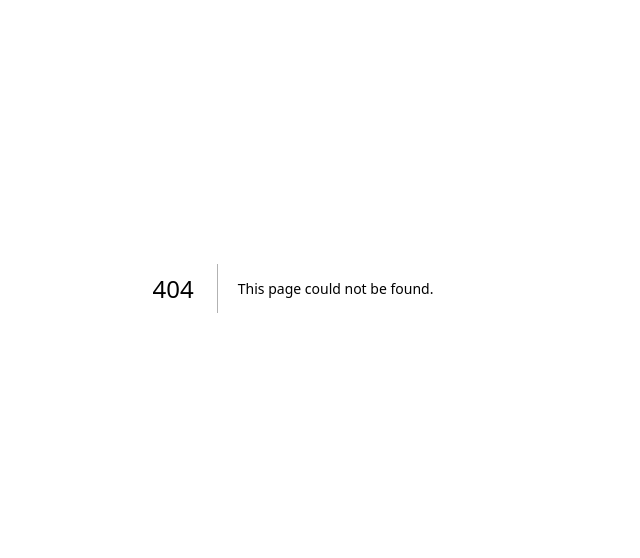
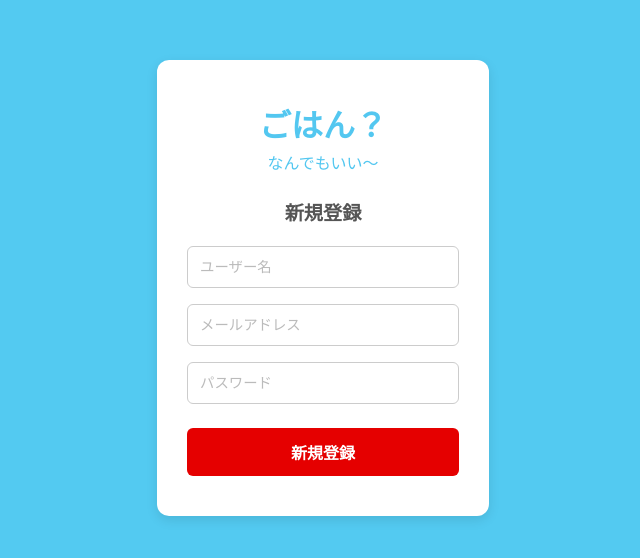
Before and after one commit to hooriir/gohan-nandemoii, a Next.js app: page /register in a window 1280 px wide. Before the commit this address had no page. Shown: the part 112-670 px from the top of the page, without its empty margins (347-987 px from the left). Built offline with nearby package versions, Linux system fonts and the light colour scheme.

Commit message:
feat: 新規登録画面のUI・バックエンド処理の実装およびCSS共通化

```diff
--- /dev/null
+++ b/app/actions.ts
@@ -0,0 +1,51 @@
+"use server";
+
+import { prisma } from "@/lib/prisma";
+import bcrypt from "bcryptjs";
+import { redirect } from "next/navigation";
+
+export async function registerUser(formData: FormData) {
+  const name = formData.get("name") as string;
+  const email = formData.get("email") as string;
+  const password = formData.get("password") as string;
+
+  // 入力チェック
+  if (!name || !email || !password) {
+    redirect("/register?error=すべての項目を入力してください");
+  }
+
+  try {
+    // 1. すでに同じメールアドレスが登録されていないか確認
+    const existingUser = await prisma.user.findUnique({
+      where: { email },
+    });
+
+    if (existingUser) {
+      redirect("/register?error=このメールアドレスはすでに登録されています");
+    }
+
+    // 2. パスワードを暗号化（ハッシュ化）する
+    const hashedPassword = await bcrypt.hash(password, 10);
+
+    // 3. データベースにユーザーを作成
+    await prisma.user.create({
+      data: {
+        name,
+        email,
+        password: hashedPassword,
+      },
+    });
+
+  } catch (error) {
+    // redirectは内部的にエラーを投げる仕様のため、キャッチした後にそのまま通す必要があります
+    if (error instanceof Error && error.message.includes("NEXT_REDIRECT")) {
+      throw error;
+    }
+    console.error("登録エラー:", error);
+    redirect("/register?error=登録処理に失敗しました");
+  }
+
+  // 4. 登録が完了したら、元々作ってあるログイン画面（ルート想定）へ移動
+  // ※ もしログイン画面のURLが「/login」などの場合は、以下を変更してください
+  redirect("/");
+}
--- a/app/globals.css
+++ b/app/globals.css
@@ -1,20 +1,21 @@
-* {
+/* app/globals.css */
+
+html, body {
   margin: 0;
   padding: 0;
   box-sizing: border-box;
+  font-family: sans-serif;
 }
 
+
 body {
-  font-family: Arial, Helvetica, sans-serif;
-  background-color: #53CAF1;
+  min-height: 100vh;
+  background-color: #53CAF1; /* 統一した水色 */
+  display: flex;
+  flex-direction: row;
+  justify-content: center;
+  align-items: center;
+  text-align: center;
+  color: #ffffff;
+  padding: 24px;
 }
-
-:root {
-  /* Color */
-  --color-primary: #53caf1;
-  --color-accent: #e30000;
-  --color-white: #ffffff;
-
-  /* Radius */
-  --radius-md: 6px;
-}
--- a/app/layout.tsx
+++ b/app/layout.tsx
@@ -1,4 +1,5 @@
 import Providers from "./providers";
+import "./globals.css";
 
 export default function RootLayout({
   children,
--- a/app/page.module.css
+++ b/app/page.module.css
@@ -1,17 +1,6 @@
-body {
-    background-color: #53CAF1;
-}
-
 .container {
-  min-height: 100vh;
-  background-color: #53CAF1;
   display: flex;
   flex-direction: row;
-  justify-content: center;
-  align-items: center;
-  text-align: center;
-  color: #fff;
-  padding: 24px;
 }
 
 .guest {
--- /dev/null
+++ b/app/register/page.tsx
@@ -0,0 +1,54 @@
+import styles from "./register.module.css";
+import { registerUser } from "../actions";
+
+export default async function RegisterPage(props: {
+    searchParams: Promise<{ error?: string }>;
+}) {
+    const searchParams = await props.searchParams;
+    const error = searchParams.error;
+
+    return (
+        <div className={styles.container}>
+      <div className={styles.card}>
+        {/* ロゴ部分 */}
+        <div className={styles.logoArea}>
+          <h1 className={styles.logoTitle}>ごはん？</h1>
+          <p className={styles.logoSubtitle}>なんでもいい〜</p>
+        </div>
+
+        <h2 className={styles.title}>新規登録</h2>
+
+        {/* エラーメッセージがあれば表示 */}
+        {error && <p className={styles.error}>{error}</p>}
+
+        {/* バックエンドの処理（Server Actions）を直接呼び出す */}
+        <form action={registerUser} className={styles.form}>
+          <input
+            type="text"
+            name="name"
+            placeholder="ユーザー名"
+            required
+            className={styles.input}
+          />
+          <input
+            type="email"
+            name="email"
+            placeholder="メールアドレス"
+            required
+            className={styles.input}
+          />
+          <input
+            type="password"
+            name="password"
+            placeholder="パスワード"
+            required
+            className={styles.input}
+          />
+          <button type="submit" className={styles.submitButton}>
+            新規登録
+          </button>
+        </form>
+      </div>
+    </div>
+    )
+}
--- /dev/null
+++ b/app/register/register.module.css
@@ -0,0 +1,81 @@
+
+.container {
+  display: block;
+}
+
+.card {
+  background-color: #ffffff;
+  padding: 40px 30px;
+  border-radius: 12px;
+  width: 100%;
+  max-width: 400px;
+  box-shadow: 0 4px 12px rgba(0, 0, 0, 0.1);
+  text-align: center;
+}
+
+.logoArea {
+  margin-bottom: 24px;
+}
+
+.logoTitle {
+  color: #53c7f0;
+  font-size: 2rem;
+  font-weight: bold;
+  margin: 0;
+}
+
+.logoSubtitle {
+  color: #53c7f0;
+  font-size: 1rem;
+  margin-top: 4px;
+}
+
+.title {
+  font-size: 1.2rem;
+  font-weight: bold;
+  color: #555555;
+  margin-bottom: 20px;
+}
+
+.form {
+  display: flex;
+  flex-direction: column;
+  gap: 16px;
+}
+
+.input {
+  width: 100%;
+  padding: 12px;
+  border: 1px solid #cccccc;
+  border-radius: 6px;
+  font-size: 0.9rem;
+  outline: none;
+  box-sizing: border-box;
+}
+
+.input::placeholder {
+  color: #bbbbbb;
+}
+
+.submitButton {
+  background-color: #e50000; /* お椀の赤色 */
+  color: #ffffff;
+  border: none;
+  border-radius: 6px;
+  padding: 12px;
+  font-size: 1rem;
+  font-weight: bold;
+  cursor: pointer;
+  margin-top: 8px;
+  transition: background-color 0.2s;
+}
+
+.submitButton:hover {
+  background-color: #c00000;
+}
+
+.error {
+  color: #ff3333;
+  font-size: 0.85rem;
+  margin-bottom: 10px;
+}
--- /dev/null
+++ b/lib/prisma.ts
@@ -0,0 +1,10 @@
+// lib/prisma.ts
+import { PrismaClient } from "@prisma/client";
+
+const globalForPrisma = global as unknown as { prisma: PrismaClient };
+
+export const prisma = globalForPrisma.prisma || new PrismaClient();
+
+if (process.env.NODE_ENV !== "production") {
+  globalForPrisma.prisma = prisma;
+}
--- a/package.json
+++ b/package.json
@@ -10,6 +10,7 @@
   },
   "dependencies": {
     "@prisma/client": "^6.19.3",
+    "bcryptjs": "^3.0.3",
     "next": "16.2.10",
     "next-auth": "^4.24.14",
     "prisma": "^6.19.3",
@@ -18,6 +19,7 @@
   },
   "devDependencies": {
     "@tailwindcss/postcss": "^4",
+    "@types/bcryptjs": "^2.4.6",
     "@types/node": "^20",
     "@types/react": "^19",
     "@types/react-dom": "^19",
```
Also changed, not shown: 2 other files (tests, documents, lock files or other folders).
